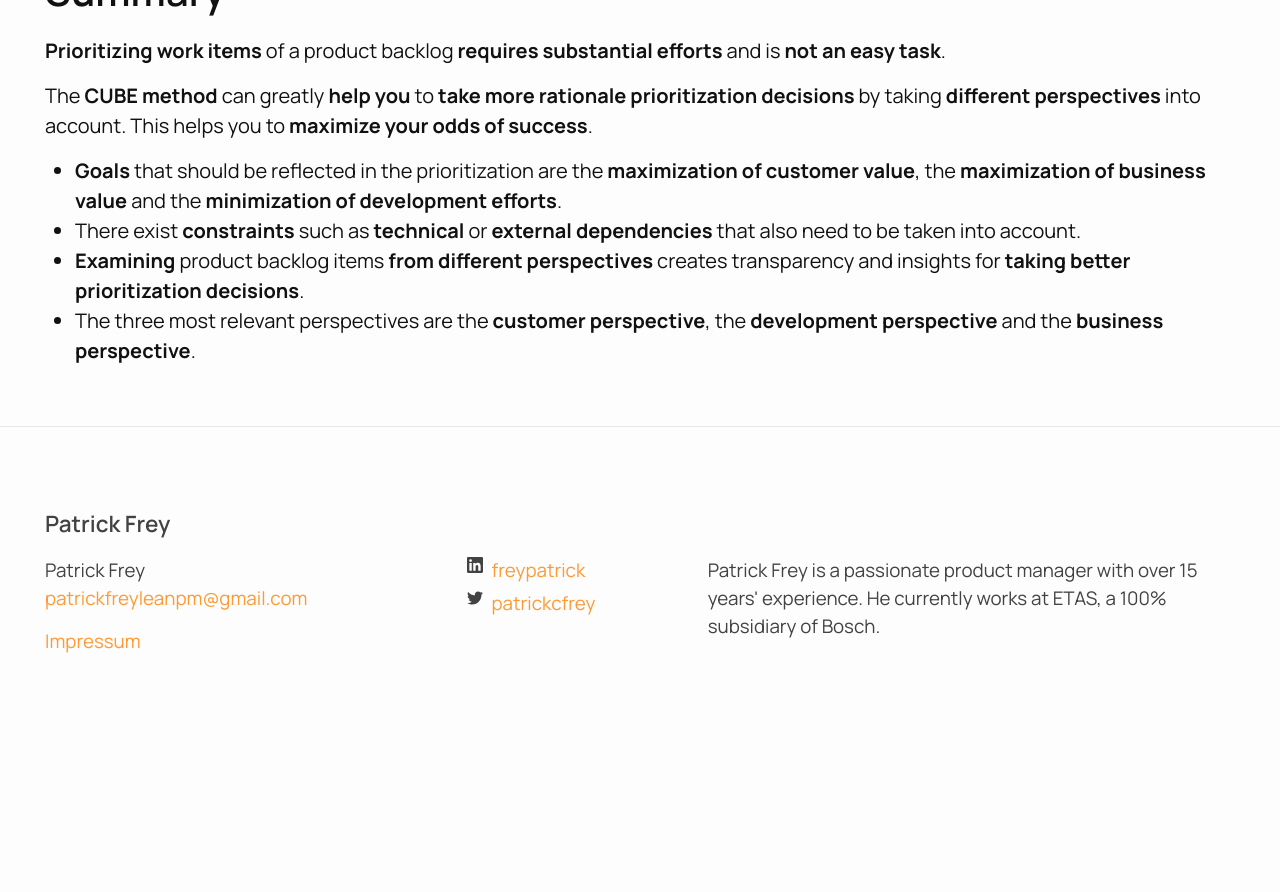
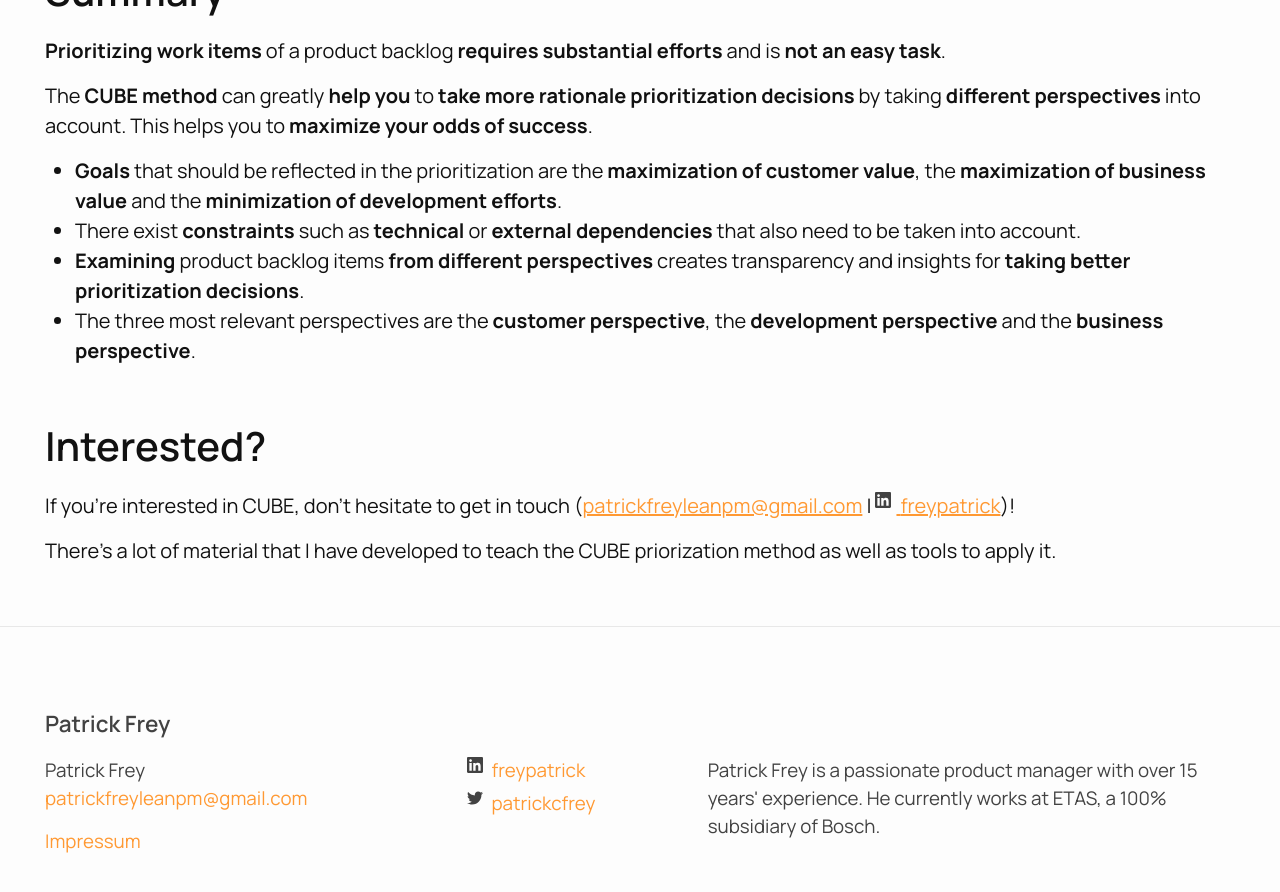
Before and after one commit to patrickfreyproductmanagement/patrickfreyproductmanagement.github.io, a Jekyll site: the page built from methods_and_tools/cube.markdown, in a window 1280 px wide and 900 px high, scrolled down 3736 px. Shown: the top 892 px of the window. Built offline with Jekyll 4.4.1, drawn with Linux system fonts in a browser that asks for light colours; before the commit the page ends 4436 px from its top, so only the background shows below that.

Commit message:
Added call to action for CUBE and VBP.

```diff
--- /dev/null
+++ b/_includes/get_in_touch.html
@@ -0,0 +1,3 @@
+<a class="u-email" href="mailto:{{ site.email }}">{{ site.email }}</a>
+|
+<a href="https://www.linkedin.com/in/{{ site.linkedin_username| cgi_escape | escape }}"><svg class="svg-icon"><use xlink:href="{{ '/assets/minima-social-icons.svg#linkedin' | relative_url }}"></use></svg> <span class="username">{{ site.linkedin_username| escape }}</span></a>
--- a/methods_and_tools/cube.markdown
+++ b/methods_and_tools/cube.markdown
@@ -105,3 +105,9 @@ The **CUBE method** can greatly **help you** to **take more rationale prioritiza
 {% if site.include_downloads == true %}
 {% include cube_downloads.markdown %}
 {% endif %}
+
+## Interested?
+
+If you're interested in CUBE, don't hesitate to get in touch ({% include get_in_touch.html %})!
+
+There's a lot of material that I have developed to teach the CUBE priorization method as well as tools to apply it.
--- a/methods_and_tools/value_based_pricing.markdown
+++ b/methods_and_tools/value_based_pricing.markdown
@@ -106,3 +106,9 @@ Value-based pricing is a method for deriving and arguing prices for products or
 {% if site.include_downloads == true %}
 {% include value_based_pricing_downloads.markdown %}
 {% endif %}
+
+## Interested?
+
+If you're interested in value-based pricing, don't hesitate to get in touch ({% include get_in_touch.html %})!
+
+There's a lot of material that I have developed to teach the approach as well as tools to apply it.
```
